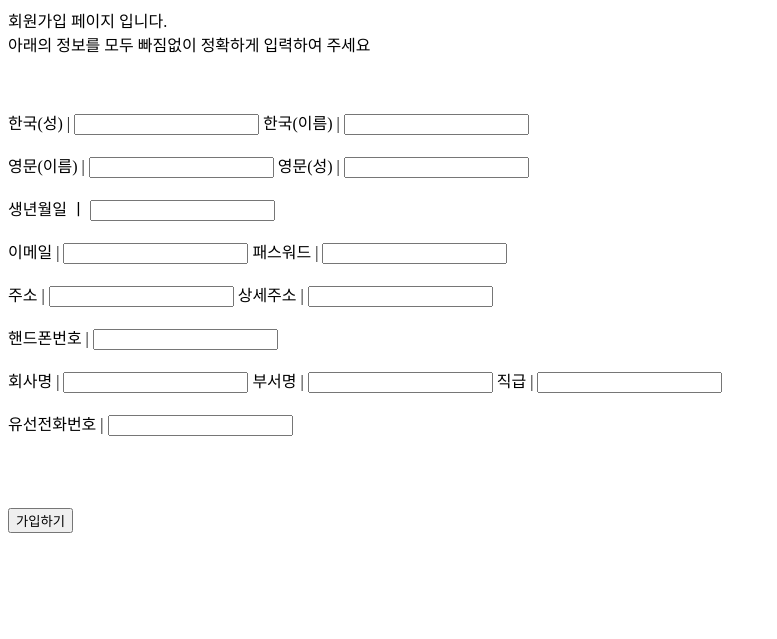
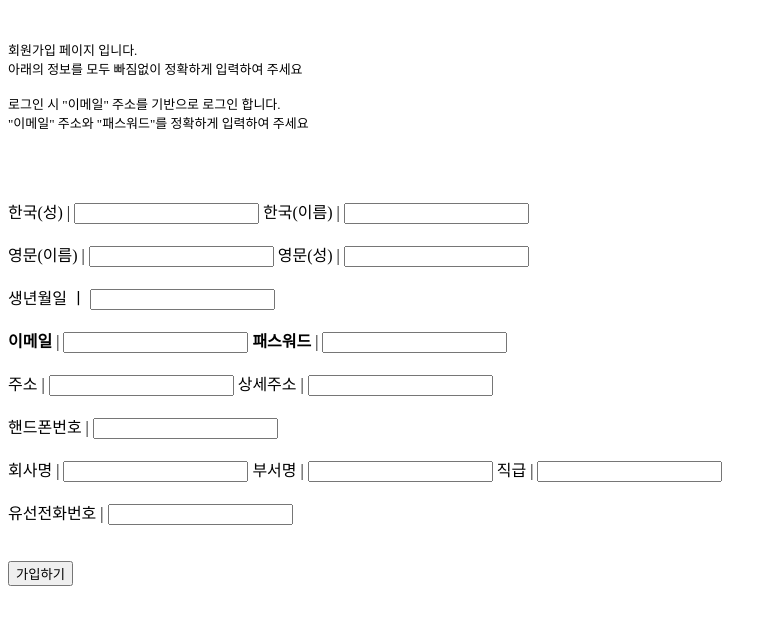
Before and after one commit to dhdiagram4011/Reservation-search-app, a Django app: page /auth/register/ in a window 1280 px wide. Shown: the top 639 px of the page, without its empty margins (0-777 px from the left). Run offline with Django 3.2, Linux system fonts and the light colour scheme.

Commit message:
registration logic test

```diff
--- a/Reservation-app/ReservationProject/authapp/forms.py
+++ b/Reservation-app/ReservationProject/authapp/forms.py
@@ -1,13 +1,13 @@
 from django import forms
-from .models import joinMembership
+from .models import joinmembership
 
 
 class registrationForm(forms.ModelForm):
 
     class Meta:
-        model = joinMembership
+        model = joinmembership
         fields = "__all__"
-
+        #fields = ['email', 'koreanLastname', 'koreanFirstname']
 
     koreanLastname = forms.CharField(label='한국(성)')
     koreanFristname = forms.CharField(label='한국(이름)')
@@ -28,7 +28,7 @@ class registrationForm(forms.ModelForm):
 class loginForm(forms.ModelForm):
 
     class Meta:
-        model = joinMembership
+        model = joinmembership
         fields = "__all__"
 
     email = forms.EmailField(label="이메일", help_text="가입시 입력하신 이메일을 입력하여 주세요")
--- a/Reservation-app/ReservationProject/authapp/models.py
+++ b/Reservation-app/ReservationProject/authapp/models.py
@@ -2,7 +2,7 @@
 from django.db import models
 
 
-class joinMembership(models.Model):
+class joinmembership(models.Model):
     koreanLastname = models.CharField(max_length=1, help_text='국문 이름을 입력해 주세요')
     koreanFirstname = models.CharField(max_length=3, help_text='국문 성을 입력해 주세요')
     englishLastname = models.CharField(max_length=10, help_text='영문 이름을 입력해 주세요')
--- a/Reservation-app/ReservationProject/authapp/templates/authapp/registration.html
+++ b/Reservation-app/ReservationProject/authapp/templates/authapp/registration.html
@@ -1,21 +1,28 @@
 {% block content %}
-<form action="/auth/registrationSuccess/" method="post">
-
+<form action="" method="post">
+<div>
 {% csrf_token %}
-<div>
+<p style=font-size:13px;>
+<br/>
+<br/>
 회원가입 페이지 입니다.<br/>
 아래의 정보를 모두 빠짐없이 정확하게 입력하여 주세요<br/>
+<br/>
+로그인 시 "이메일" 주소를 기반으로 로그인 합니다.<br/>
+"이메일" 주소와 "패스워드"를 정확하게 입력하여 주세요<br/>
+</p>
 <br/>
 <br/>
 <br/>
 <div>
+
 한국(성) | {{ form.koreanLastname }}      한국(이름) | {{ form.koreanFristname }}<br/>
 <br/>
 영문(이름) | {{ form.englishLastname }}      영문(성) | {{ form.englishFirstname }}<br/>
 <br/>
 생년월일 ㅣ {{ form.birthday }}<br/>
 <br/>
-이메일 | {{ form.email }}      패스워드 | {{ form.password }}<br/>
+<strong>이메일</strong> | {{ form.email }}      <strong>패스워드</strong> | {{ form.password }}<br/>
 <br/>
 주소 | {{ form.address }}      상세주소 | {{ form.detailAddress }}<br/>
 <br/>
@@ -24,11 +31,14 @@
 회사명 | {{ form.companyName }}      부서명 | {{ form.deaprtment }}      직급 | {{ form.position }}<br/>
 <br/>
 유선전화번호 | {{ form.fixedlineTelephone }}<br/>
+<br/>
+<br/>
+<!--<a class="btn btn-lg btn-info" href="{% url 'registrationSuccess' %}">가입하기</a>-->
+<input type="submit" value="가입하기">
 {% endblock %}
 <br/>
 <br/>
 <div>
 <br/>
 <br/>
-<input type="submit" , value="가입하기">
 </div>
--- a/Reservation-app/ReservationProject/authapp/templates/authapp/registration_success.html
+++ b/Reservation-app/ReservationProject/authapp/templates/authapp/registration_success.html
@@ -3,11 +3,11 @@
 {% block content %}
 {% for member in members %}
 <br/>
-이메일(아이디) | {{ memeber.email }}<br/>
+<strong>이메일(아이디)</strong> | {{ memeber.email }}<br/>
 국문이름 | {{ member.koreanLastname }}<br/>
 국문성 | {{ member.koreanFirstname }}<br/>
 <br/>
-<input type="button">예악페이지바로가기
+<input type="button">예약페이지바로가기
 <br/>
 {% endfor %}
 {% endblock %}
--- a/Reservation-app/ReservationProject/authapp/views.py
+++ b/Reservation-app/ReservationProject/authapp/views.py
@@ -1,21 +1,16 @@
 # -*- coding: utf-8 -*-
 from django.shortcuts import render, redirect
 from .forms import registrationForm, loginForm
-from .models import joinMembership
-
-
-def registersuccess(request):
-    members = joinMembership.objects.all().order_byO('-id')[:1]
-    return render(request, 'authapp/registration_success.html', {"members": members})
+from .models import joinmembership
 
 
 def registration(request):
     if request.method == 'POST':
         form = registrationForm(request.POST)
         if form.is_valid():
-            members = joinMembership.objects.all().order_by('-id')[:1]
-            #return render(request, 'authapp/registration_success.html')
-            return redirect('registrationSuccess')
+            members = joinmembership.objects.all().order_by('-id')[:1]
+        return render(request, 'authapp/registration_success.html', {'members': members})
+        #return redirect('registrationSuccess')
     else:
         form = registrationForm()
         return render(request, 'authapp/registration.html', {'form': form})
@@ -38,6 +33,16 @@ def logout(request):
         return render(request, 'ReservationApp/logout_error.html')
 
 
+#def registrationSuccess(request):
+#    if request.method == 'POST':
+#        members = joinMembership.objects.all()
+#        form = registrationForm(request.POST)
+#        return render(request, 'authapp/registration_success.html', {'members': members})
+#    else:
+#        form = registrationForm()
+#    return render(request, 'authapp/registration.html', {'form': form})
+
+
 def registrationSuccess(request):
-        members = joinMembership.objects.all().order_by('-id')[:1]
-        return render(request, 'authapp/registration_success.html', {"members": members})
+    members = joinmembership.objects.all().order_by('-id')[:1]
+    return render(request, 'authapp/registration_success.html', {'members': members})
```
Also changed, not shown: Reservation-app/ReservationProject/authapp/admin.py (+4 -4 lines).
